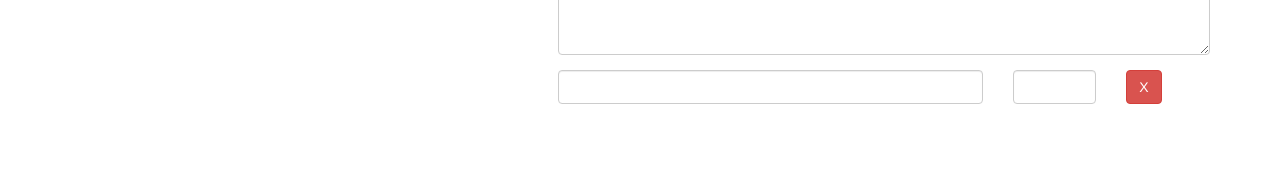
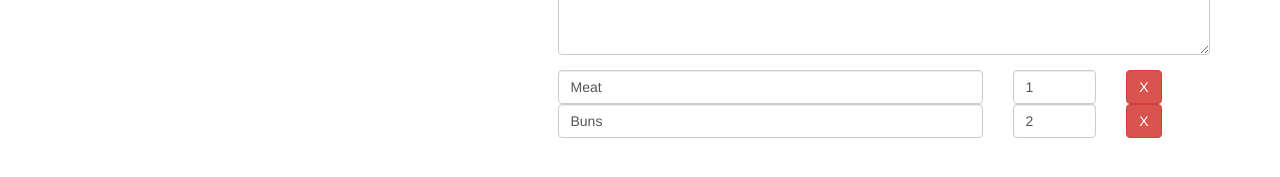
Before and after one commit to Tejas-Khairnar/ng-recipe-shopping-book, an Angular app: page /recipes/1/edit in a window 1280 px wide. Shown: the part 359-536 px from the top of the page. Built offline with nearby package versions, Linux system fonts and the light colour scheme.

Commit message:
Adding ingredients controls using FormArray in reactive forms

```diff
--- a/src/app/recipes/recipe-edit/recipe-edit.component.html
+++ b/src/app/recipes/recipe-edit/recipe-edit.component.html
@@ -44,15 +44,15 @@
             </div>
             <!-- list of ingrediends of recipe -->
             <div class="row">
-                <div class="col-xs-12">
-                    <div class="row">
+                <div class="col-xs-12" formArrayName="ingredients">
+                    <div class="row" *ngFor="let ingredientControl of controls; let i = index" [formGroupName]="i">
                         <!-- ingredient name input field -->
                         <div class="col-xs-8">
-                            <input type="text" class="form-control">
+                            <input type="text" class="form-control" formControlName="name">
                         </div>
                         <!-- ingredient amount input field -->
                         <div class="col-xs-2">
-                            <input type="number" class="form-control">
+                            <input type="number" class="form-control" formControlName="amount">
                         </div>
                         <!-- button to delte selected ingredient -->
                         <div class="col-xs-2">
--- a/src/app/recipes/recipe-edit/recipe-edit.component.ts
+++ b/src/app/recipes/recipe-edit/recipe-edit.component.ts
@@ -1,6 +1,6 @@
 import { Component, OnInit } from '@angular/core';
 import { ActivatedRoute, Params } from '@angular/router';
-import { FormGroup, FormControl } from '@angular/forms';
+import { FormGroup, FormControl, FormArray } from '@angular/forms';
 import { RecipeService } from '../recipe.service';
 
 @Component({
@@ -15,6 +15,12 @@ export class RecipeEditComponent implements OnInit {
   editMode = false;
   // reactive approach to define and initializing form
   recipeForm: FormGroup;
+
+  // to work FromArray in new angular versions
+  get controls() {
+    // need to type cast as FormArray to know it is array to angular
+    return (this.recipeForm.get('ingredients') as FormArray).controls;
+  }
 
   // inject ActivatesRoute service here to fetch route parameter set into app-routing.module.ts
   constructor(private route: ActivatedRoute, private recipeService: RecipeService) { }
@@ -35,6 +41,7 @@ export class RecipeEditComponent implements OnInit {
     let existingRecipeName = '';
     let existingRecipeImagePath = '';
     let existingRecipeDescription = '';
+    let existingRecipeIngredients = new FormArray([]);
 
     // check if we are in edit mode
     if (this.editMode) {
@@ -44,6 +51,20 @@ export class RecipeEditComponent implements OnInit {
       existingRecipeName = recipe.name;
       existingRecipeImagePath = recipe.imagePath;
       existingRecipeDescription = recipe.description;
+
+      // check if existing recipe contains any ingredients
+      if (recipe['ingredients']) {
+        for (const ingredient of recipe.ingredients) {
+          existingRecipeIngredients.push(
+            // this is for ingredients if present in recipe as group of ingredient name and amount
+            new FormGroup({
+              // controls for ingredients
+              'name': new FormControl(ingredient.name),
+              'amount': new FormControl(ingredient.amount)
+            })
+          );
+        }
+      }
     }
 
     // get outer shell for our form
@@ -52,7 +73,8 @@ export class RecipeEditComponent implements OnInit {
       // new FormControl(initialValue, validators/custome validators, async validators)
       'name': new FormControl(existingRecipeName),
       'imagePath': new FormControl(existingRecipeImagePath),
-      'description': new FormControl(existingRecipeDescription)
+      'description': new FormControl(existingRecipeDescription),
+      'ingredients': existingRecipeIngredients // it is a formArray
     });
   }
 
```
